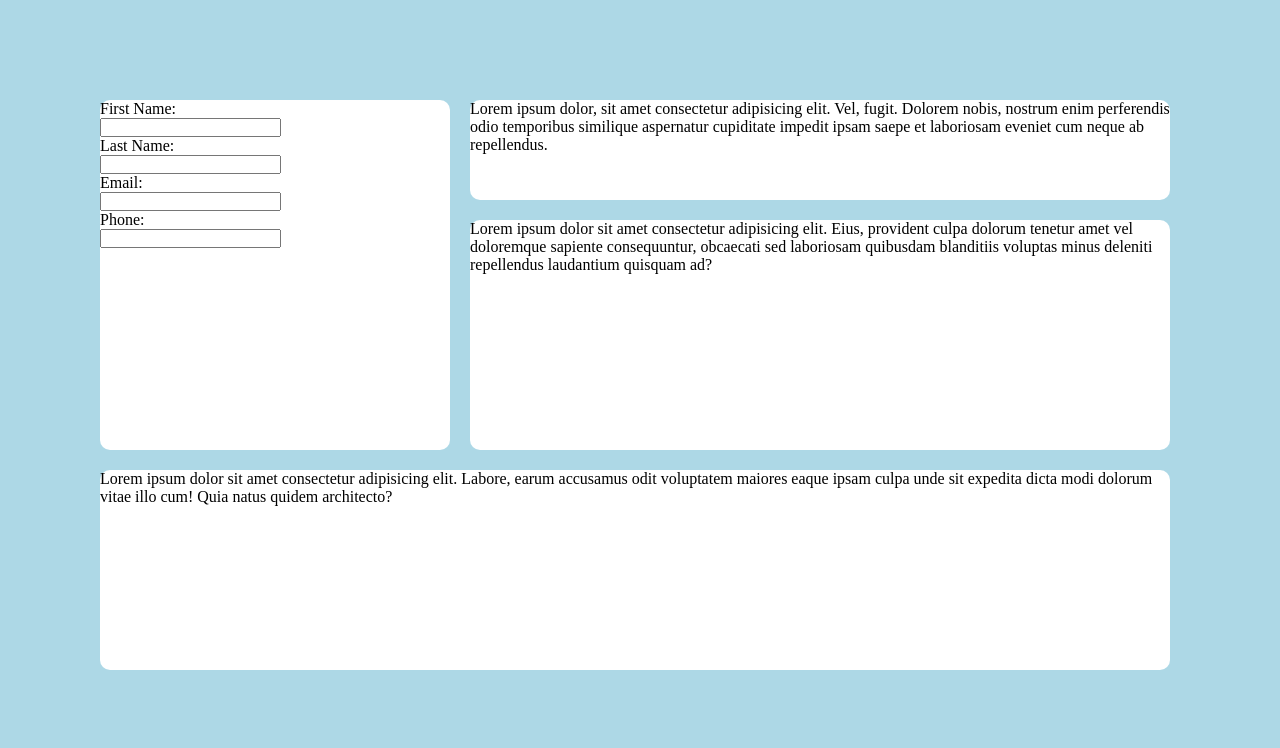
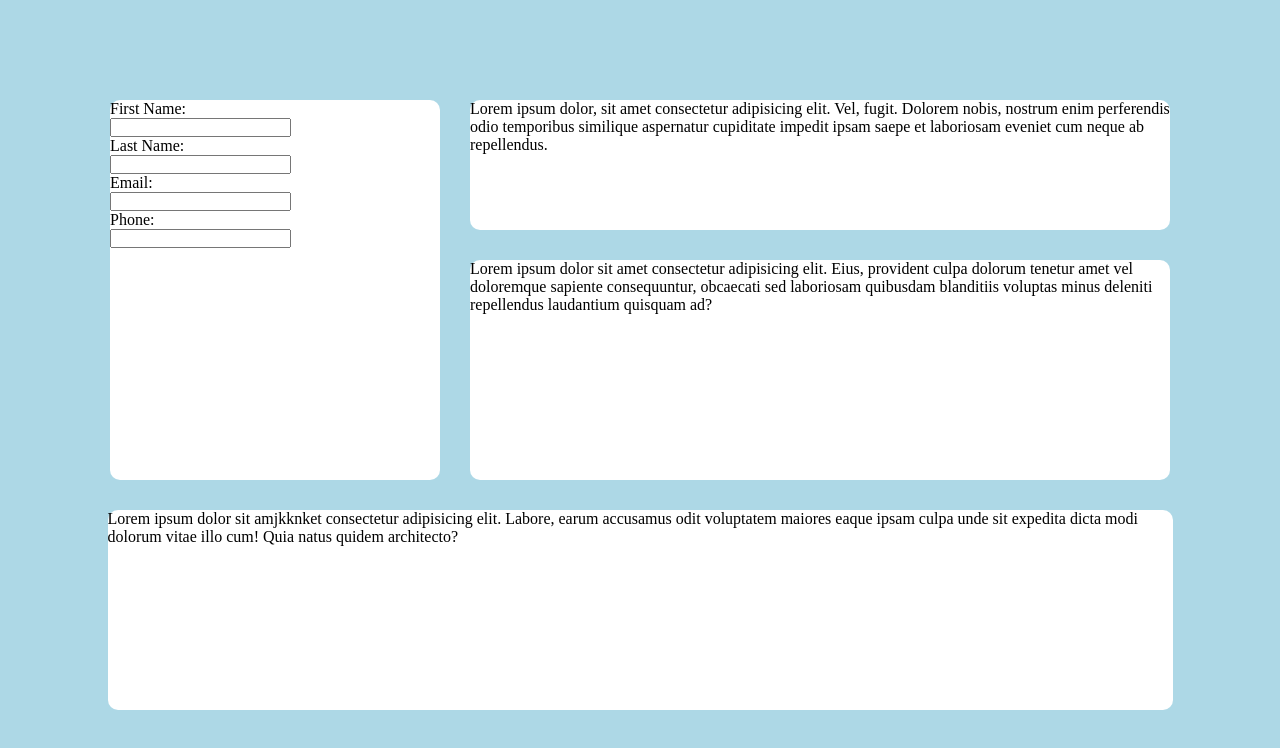
Before and after one commit to GDG-TSU/skywatch-tsu-web, a plain HTML site: page frontend/michael breach.html in a window 1280 px wide. Drawn offline with Linux system fonts and the light colour scheme.

Commit message:
new layout

```diff
--- a/frontend/michael breach.html
+++ b/frontend/michael breach.html
@@ -35,7 +35,7 @@
         </div>
 
         <div class="bottom">
-            <p>Lorem ipsum dolor sit amet consectetur adipisicing elit. Labore, earum accusamus odit voluptatem maiores eaque ipsam culpa unde sit expedita dicta modi dolorum vitae illo cum! Quia natus quidem architecto?</p>
+            <p>Lorem ipsum dolor sit amjkknket consectetur adipisicing elit. Labore, earum accusamus odit voluptatem maiores eaque ipsam culpa unde sit expedita dicta modi dolorum vitae illo cum! Quia natus quidem architecto?</p>
         </div>
     </div>
 
--- a/frontend/michael.css
+++ b/frontend/michael.css
@@ -14,20 +14,21 @@ body{
 .maincontainer{
     display: flex;
     flex-direction: column;
-    gap: 20px;
-    margin: 100px;
+    gap: 30px;
+    align-items: center;
+    margin-top: 100px;
 }
 
 .top{
     display: flex;
     flex-direction: row;
-    gap: 20px;
+    gap: 30px;
 }
 
 .bottom{
     background-color: white;
     border-radius: 10px;
-    width: 1070px;
+    width: 1065px;
     height: 200px;
 
 }
@@ -35,21 +36,21 @@ body{
 .leftform{
     background-color: white;
     border-radius: 10px;
-    width: 350px;
-    height: 350px;
+    width: 330px;
+    height: 380px;
 }
 
 .rightside{
     display: flex;
     flex-direction: column;
-    gap: 20px;
+    gap: 30px;
 }
 
 .topright{
     background-color: white;
     border-radius: 10px;
     width: 700px;
-    height: 100px;
+    height: 130px;
 
 }
 
@@ -57,5 +58,5 @@ body{
     background-color: white;
     border-radius: 10px;
     width: 700px;
-    height: 230px;
+    height: 220px;
 }
```
